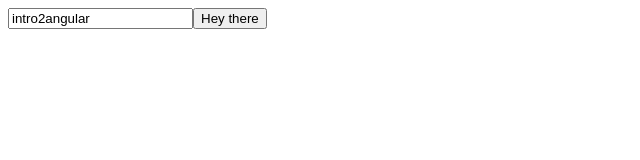
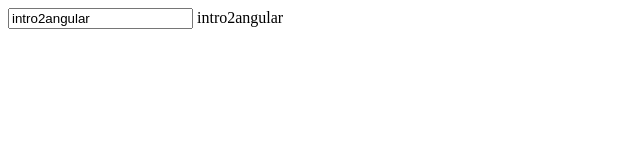
Before and after one commit to danielJAmoils/angulerNotes, an Angular app: page / in a window 1280 px wide. Shown: the top 160 px of the page, without its empty margins (0-640 px from the left). Built offline with nearby package versions, Linux system fonts and the light colour scheme.

Commit message:
two way data binding

```diff
--- a/src/app/app.component.html
+++ b/src/app/app.component.html
@@ -1,3 +1,3 @@
-<input type="text" value="{{myVariable}}" [disabled]="myDisabledValue"/><!--disabling the input will only change if you bind the value with []-->
+<input type="text" [value]="text" (input)="updateValue($event)"/>
 
-<button (click)="callMyFunction()">Hey there</button>
+{{text}}
--- a/src/app/app.component.ts
+++ b/src/app/app.component.ts
@@ -6,14 +6,10 @@
   styleUrls: ['./app.component.css']
 })
 export class AppComponent {
-  myVariable = 'intro2angular';
-  myDisabledValue = false
-  constructor(){
+  text = 'intro2angular';
 
-  }
-
-  callMyFunction(){
-    this.myDisabledValue = !this.myDisabledValue
-    console.log("function called")
+  updateValue(e){
+    this.text = e.target.value
+    console.log(e.target.value)
   }
 }
```
